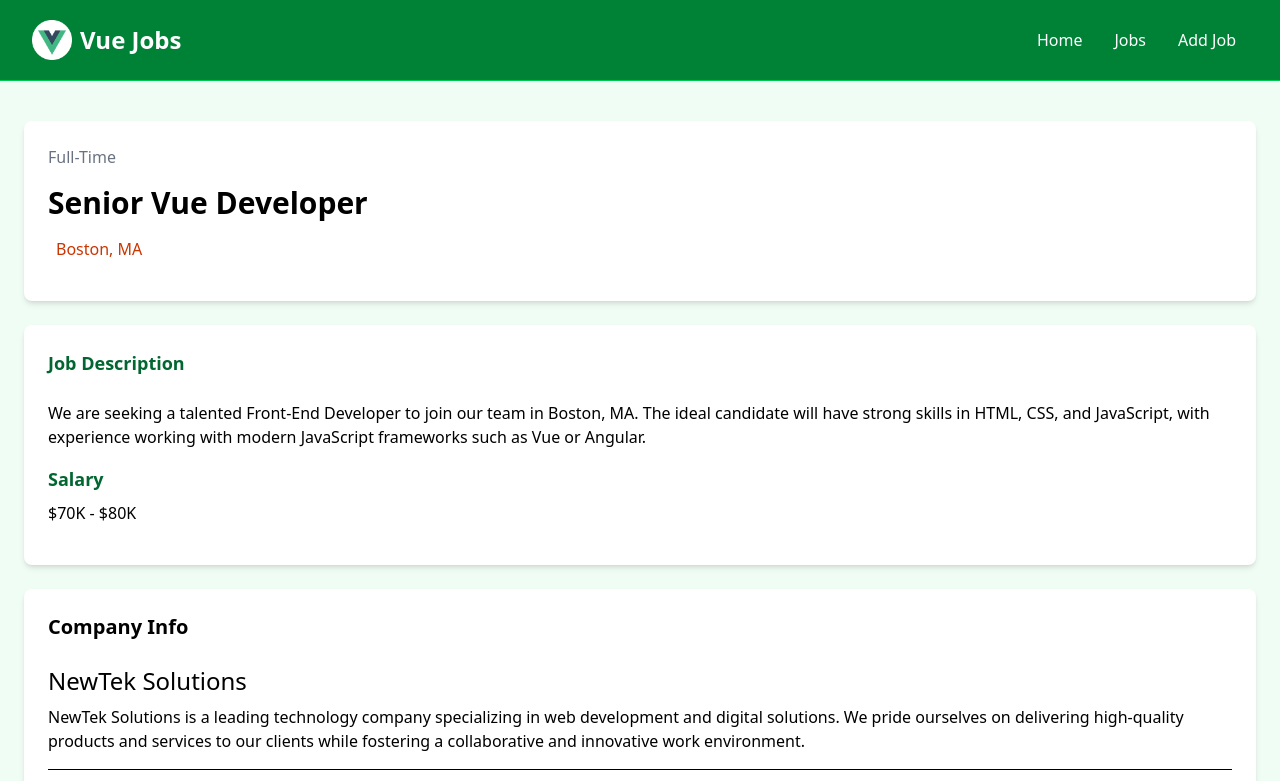
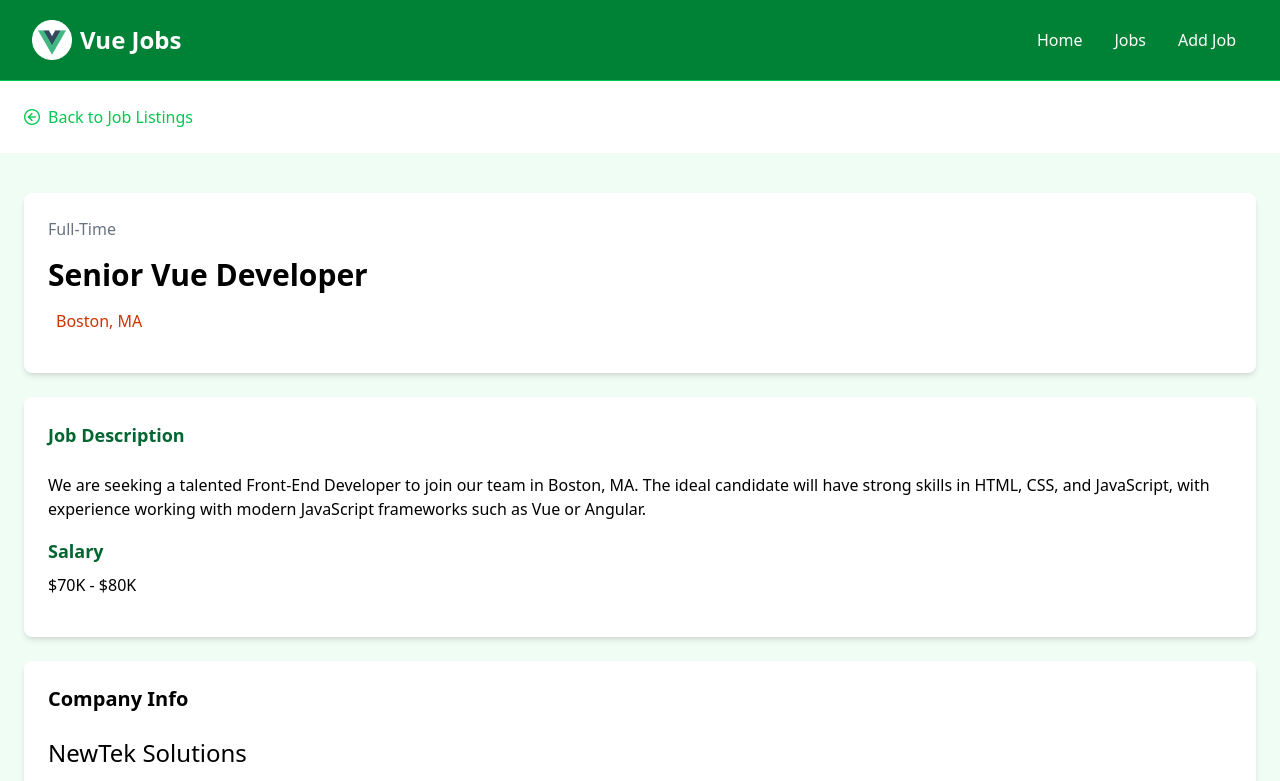
Before and after one commit to ThembaMtshelwane/project2, a Vue app: page /jobs/1 in a window 1280 px wide. Shown: the top 781 px of the page. Built offline with nearby package versions, Linux system fonts and the light colour scheme; data requests are answered from the project's data file.

Commit message:
feat: add BackButton component and integrate it into JobView

```diff
--- /dev/null
+++ b/src/components/BackButton.vue
@@ -0,0 +1,16 @@
+<script setup>
+import { RouterLink } from "vue-router";
+</script>
+
+<template>
+  <section>
+    <div class="container m-auto py-6 px-6">
+      <RouterLink
+        to="/jobs"
+        class="text-green-500 hover:text-green-600 flex items-center"
+      >
+        <i class="pi pi-arrow-circle-left mr-2"></i> Back to Job Listings
+      </RouterLink>
+    </div>
+  </section>
+</template>
--- a/src/view/JobView.vue
+++ b/src/view/JobView.vue
@@ -4,6 +4,7 @@ import axios from "axios";
 import { ref, onMounted, reactive } from "vue";
 import { useRoute, RouterLink } from "vue-router";
 import { IJob } from "@/types";
+import BackButton from "@/components/BackButton.vue";
 
 const route = useRoute();
 const id = route.params.id as string;
@@ -26,6 +27,7 @@ onMounted(async () => {
 </script>
 
 <template>
+  <BackButton />
   <section v-if="!state.isLoading" class="bg-green-50">
     <div class="container m-auto py-10 px-6">
       <div class="grid grid-cols-1 md:grid-cols-70/30 w-full gap-6">
```
